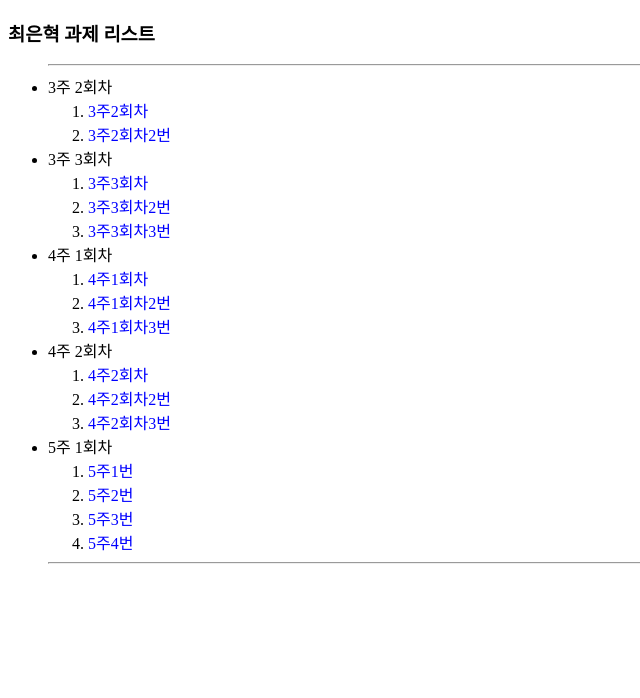
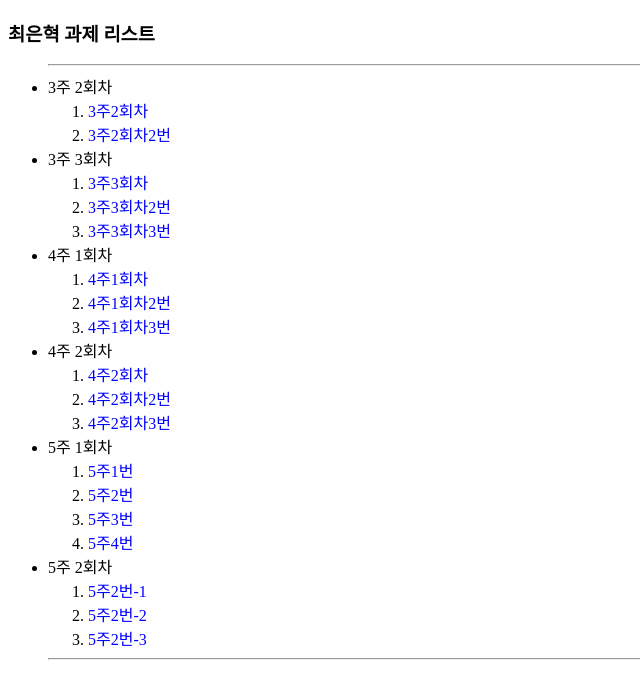
Before and after one commit to eunnnnn0629/eunnnnn0629.github.io, a plain HTML site: page java/index.html in a window 1280 px wide. Shown: the whole page, without its empty margins (0-640 px from the left). Drawn offline with Linux system fonts and the light colour scheme.

Commit message:
Update index.html

```diff
--- a/java/index.html
+++ b/java/index.html
@@ -63,6 +63,15 @@ a:active {color:red; text-decoration:none;}
 
 
 
+        <li> 5주 2회차 </li>
+<ol>
+<li><a href=https://eunnnnn0629.github.io/java/5-2-1.html>5주2번-1</a></li>
+  <li><a href=https://eunnnnn0629.github.io/java/5-2-2.html>5주2번-2</a></li>
+    <li><a href=https://eunnnnn0629.github.io/java/5-2-3.html>5주2번-3</a></li>
+</ol>
+
+
+
 
 
 
```
